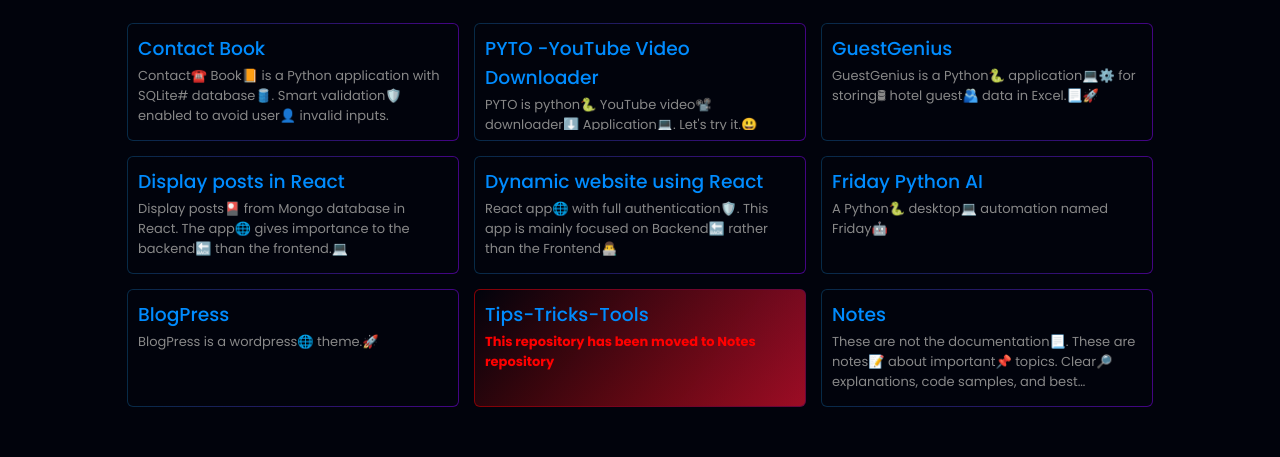
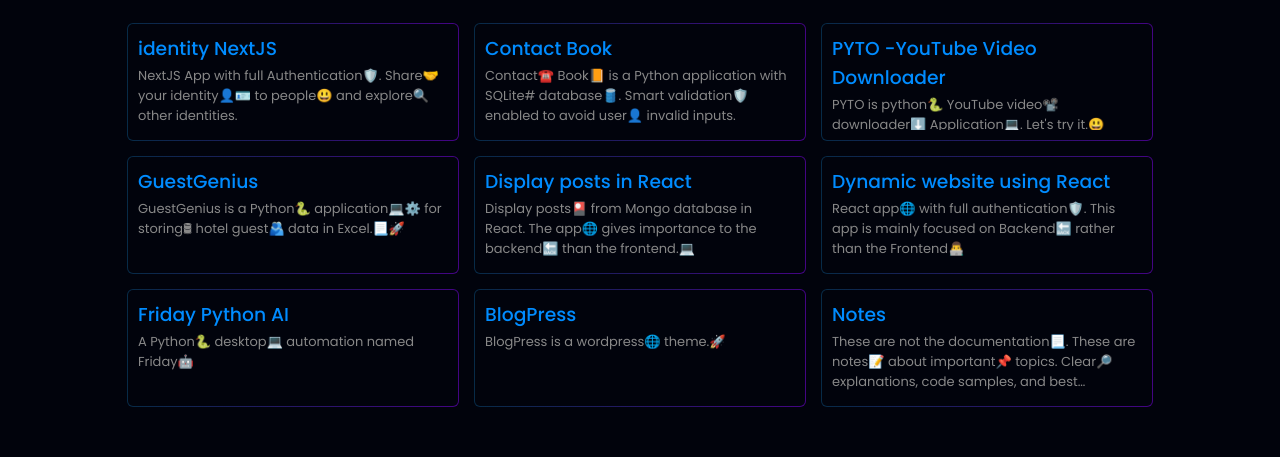
Before and after one commit to gitmahin/Mahin, a plain HTML site: page index.html in a window 1280 px wide. Shown: the part 920-1377 px from the top of the page. Drawn offline with nearby package versions, Linux system fonts and the light colour scheme; a web font is replaced by a local one.

Commit message:
updated added identity nextjs App

```diff
--- a/index.html
+++ b/index.html
@@ -913,6 +913,12 @@
                 </div>
                 <div class="gitsubcontainer">
                     <ul>
+                        <a href="https://github.com/gitmahin/identity-nextjs.git">
+                            <li class="hidden">
+                                <h3>identity NextJS</h3>
+                                <p>NextJS App with full Authentication🛡️. Share🤝 your identity👤🪪 to people😃 and explore🔍 other identities.</p>
+                            </li>
+                        </a>
                         <a href="https://github.com/gitmahin/Contact-Book.git">
                             <li class="hidden">
                                 <h3>Contact Book</h3>
@@ -955,13 +961,6 @@
                             <li class="hidden">
                                 <h3>BlogPress</h3>
                                 <p>BlogPress is a wordpress🌐 theme.🚀</p>
-                            </li>
-                        </a>
-                        <a href="#">
-                            <li style="background: linear-gradient(130deg, #01030c, #c812128d) padding-box,
-                            linear-gradient(to right, rgba(255, 0, 0, 0.522), #df0d7a74) border-box;" class="hidden">
-                                <h3>Tips-Tricks-Tools</h3>
-                                <p style="color: red; font-weight: bold;">This repository has been moved to Notes repository</p>
                             </li>
                         </a>
                         <a href="https://github.com/gitmahin/Notes.git">
```
